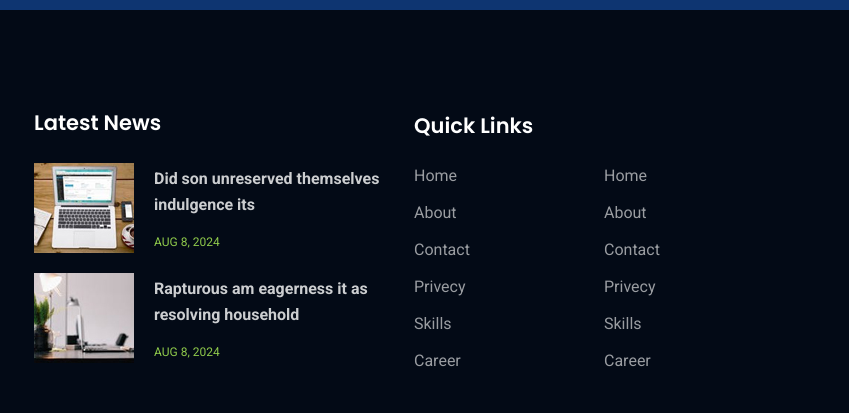
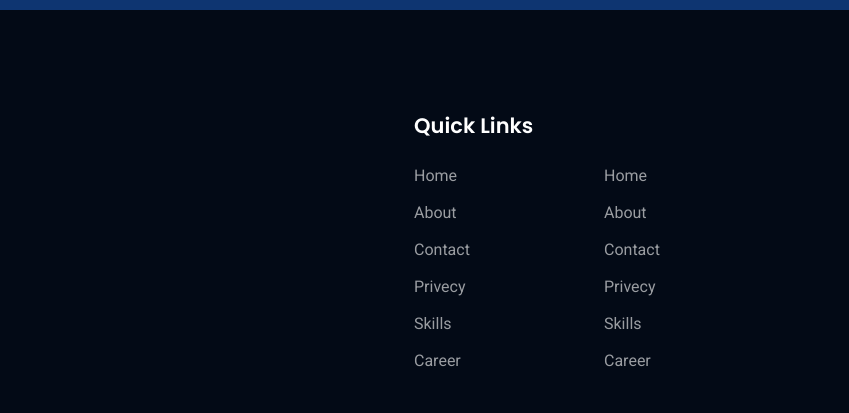
Before and after one commit to kensindyliu/dwealth, a plain HTML site: page index.html in a window 1280 px wide. Shown: the part 2106-2519 px from the top of the page, 431-1280 px from the left. Drawn offline with Linux system fonts and the light colour scheme.

Commit message:
remove news in the footer

```diff
--- a/index.html
+++ b/index.html
@@ -417,39 +417,7 @@
 					</div>
 					<div class="col-md-6 col-lg-4">
 						<div class="widget2">
-							<h5>
-								Latest News
-							</h5>
-							<div class="media">
-								<img class="img-fluid" src="img/footerLatestNews/n1.jpg" alt="">
-								<div class="media-body d-flex align-self-center">
-									<div class="content">
-										<a href="blogDetails.html">
-											<p>
-													Did son unreserved themselves indulgence its
-											</p>
-										</a>
-										<span>
-											Aug 8, 2024
-										</span>
-									</div>
-								</div>
-							</div>
-							<div class="media">
-								<img class="img-fluid" src="img/footerLatestNews/n2.jpg" alt="">
-								<div class="media-body d-flex align-self-center">
-									<div class="content">
-										<a href="blogDetails.html">
-											<p>
-													Rapturous am eagerness it as resolving household
-											</p>
-										</a>
-										<span>
-											Aug 8, 2024
-										</span>
-									</div>
-								</div>
-							</div>
+
 						</div>
 					</div>
 					<div class="col-sm-6 col-lg-2">
```
Also changed, not shown: aboutUs.html (+5 -33 lines), contact.html (+5 -33 lines), insurance.html (+5 -33 lines), realestatepm.html (+5 -33 lines).
